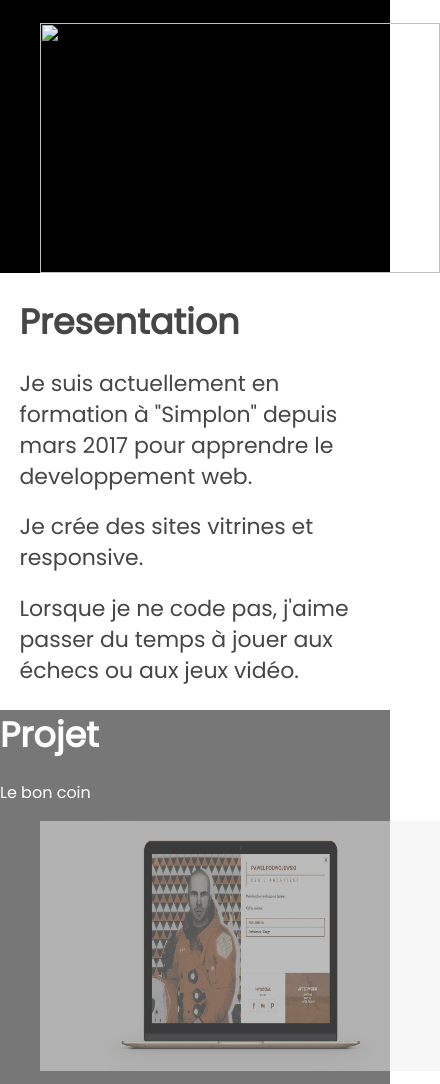
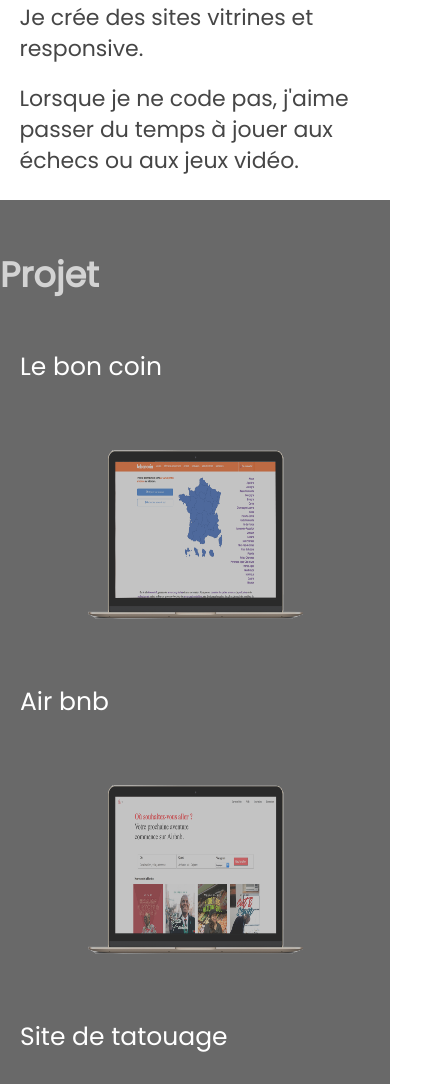
Before and after one commit to Mathieu-Pluquet/portfolio, a plain HTML site: page index.html in a window 390 px wide. Shown: the part 902-1986 px from the top of the page, 440 px wide, since content can reach past the window. Drawn offline with nearby package versions, Linux system fonts and the light colour scheme.

Commit message:
finish mobile

```diff
--- a/css/main.css
+++ b/css/main.css
@@ -1,10 +1,12 @@
 /*! HTML5 Boilerplate v5.3.0 | MIT License | https://html5boilerplate.com/ */
+
 
 /*
  * What follows is the result of much research on cross-browser styling.
  * Credit left inline and big thanks to Nicolas Gallagher, Jonathan Neal,
  * Kroc Camen, and the H5BP dev community and team.
  */
+
 
 /* ==========================================================================
    Base styles: opinionated defaults
@@ -15,6 +17,7 @@ html {
     font-size: 1em;
     line-height: 1.4;
 }
+
 
 /*
  * Remove text-shadow in selection highlight:
@@ -34,6 +37,7 @@ html {
     text-shadow: none;
 }
 
+
 /*
  * A better looking default horizontal rule
  */
@@ -47,20 +51,17 @@ hr {
     padding: 0;
 }
 
+
 /*
  * Remove the gap between audio, canvas, iframes,
  * images, videos and the bottom of their containers:
  * https://github.com/h5bp/html5-boilerplate/issues/440
  */
 
-audio,
-canvas,
-iframe,
-img,
-svg,
-video {
+audio, canvas, iframe, img, svg, video {
     vertical-align: middle;
 }
+
 
 /*
  * Remove default fieldset styles.
@@ -72,6 +73,7 @@ fieldset {
     padding: 0;
 }
 
+
 /*
  * Allow only vertical resizing of textareas.
  */
@@ -79,6 +81,7 @@ fieldset {
 textarea {
     resize: vertical;
 }
+
 
 /* ==========================================================================
    Browser Upgrade Prompt
@@ -91,10 +94,12 @@ textarea {
     padding: 0.2em 0;
 }
 
+
 /* ==========================================================================
    Author's custom styles
    ========================================================================== */
-    *{
+
+* {
     padding: 0;
     margin: 0;
 }
@@ -102,15 +107,12 @@ textarea {
 body {
     font-family: poppins;
 }
+
+
 /*header mobile */
 
 header {
     background-color: black;
-      color: white;
-    }
-
-    .projet {
-      background-color: #777777;
     color: white;
 }
 
@@ -123,13 +125,11 @@ textarea {
     display: flex;
     list-style-type: none;
     justify-content: center;
-
-
 }
 
 .topnav a {
     text-decoration: none;
-      color:#999;
+    color: #999;
 }
 
 .topnav li {
@@ -157,6 +157,7 @@ textarea {
     color: #464646;
 }
 
+
 /*presentation mobile */
 
 .presentation {
@@ -169,28 +170,57 @@ textarea {
 .presentation p {
     margin-top: 20px;
     font-family: poppins;
-
-    }
-
-    img {
-      width: 400px;
-      height: 250px;
 }
 
 h1 {
     font-weight: bold;
     font-size: 35px;
 }
+
+
 /*projet mobile*/
 
+.projet {
+    background-color: #696969;
+    color: white;
+}
+
+.projet p {
+    margin-left: 20px;
+    margin-top: 50px;
+    font-size: 25px;
+}
+
 .projet img {
-      opacity: 0.5;
+    width: 100%;
+    height: 100%;
+    opacity: 0.6;
 }
 
 .projet img:hover {
     opacity: 1;
     transition: 0.5s;
 }
+
+.projet img {
+    display: flex;
+    justify-content: flex-start;
+    display: block;
+    margin: auto;
+}
+
+.projet figure {
+    margin: auto;
+    width: 360px;
+    height: 200px;
+    margin-top: 50px;
+}
+
+.projet h1 {
+    color: lightgrey;
+    padding-top: 50px;
+}
+
 
 /*contact mobile */
 
@@ -251,16 +281,20 @@ textarea {
     padding-top: 30px;
 }
 
+.contact h1 {
+    margin: 0;
+    padding-bottom: 50px;
+    padding-top: 50px;
+}
+
+
 /*media query 768 px */
-
 
 @media (min-width:768px) {
     /*page contact*/
-
     .reseaux {
         flex-direction: row;
     }
-
     .reseau {
         width: 23%;
         margin: auto;
@@ -269,32 +303,18 @@ textarea {
         height: 50px;
         line-height: 50px;
     }
-
     /*page presentation */
-
     .blabla {
         width: 60%;
     }
-
-
+    /*page projet */
 }
-
-
-
-
-
-
-
-
-
-
-
-
 
 
 /* ==========================================================================
    Helper classes
    ========================================================================== */
+
 
 /*
  * Hide visually and from screen readers
@@ -303,6 +323,7 @@ textarea {
 .hidden {
     display: none !important;
 }
+
 
 /*
  * Hide only visually, but have it available for screen readers:
@@ -320,14 +341,14 @@ textarea {
     width: 1px;
 }
 
+
 /*
  * Extends the .visuallyhidden class to allow the element
  * to be focusable when navigated to via the keyboard:
  * https://www.drupal.org/node/897638
  */
 
-.visuallyhidden.focusable:active,
-.visuallyhidden.focusable:focus {
+.visuallyhidden.focusable:active, .visuallyhidden.focusable:focus {
     clip: auto;
     height: auto;
     margin: 0;
@@ -336,6 +357,7 @@ textarea {
     width: auto;
 }
 
+
 /*
  * Hide visually and from screen readers, but maintain layout
  */
@@ -343,6 +365,7 @@ textarea {
 .invisible {
     visibility: hidden;
 }
+
 
 /*
  * Clearfix: contain floats
@@ -356,15 +379,17 @@ textarea {
  *    `:before` to contain the top-margins of child elements.
  */
 
-.clearfix:before,
-.clearfix:after {
-    content: " "; /* 1 */
-    display: table; /* 2 */
+.clearfix:before, .clearfix:after {
+    content: " ";
+    /* 1 */
+    display: table;
+    /* 2 */
 }
 
 .clearfix:after {
     clear: both;
 }
+
 
 /* ==========================================================================
    EXAMPLE Media Queries for Responsive Design.
@@ -376,12 +401,10 @@ textarea {
     /* Style adjustments for viewports that meet the condition */
 }
 
-@media print,
-       (-webkit-min-device-pixel-ratio: 1.25),
-       (min-resolution: 1.25dppx),
-       (min-resolution: 120dpi) {
+@media print, (-webkit-min-device-pixel-ratio: 1.25), (min-resolution: 1.25dppx), (min-resolution: 120dpi) {
     /* Style adjustments for high resolution devices */
 }
+
 
 /* ==========================================================================
    Print styles.
@@ -390,74 +413,52 @@ textarea {
    ========================================================================== */
 
 @media print {
-    *,
-    *:before,
-    *:after,
-    *:first-letter,
-    *:first-line {
+    *, *:before, *:after, *:first-letter, *:first-line {
         background: transparent !important;
-        color: #000 !important; /* Black prints faster:
+        color: #000 !important;
+        /* Black prints faster:
                                    http://www.sanbeiji.com/archives/953 */
         box-shadow: none !important;
         text-shadow: none !important;
     }
-
-    a,
-    a:visited {
+    a, a:visited {
         text-decoration: underline;
     }
-
     a[href]:after {
         content: " (" attr(href) ")";
     }
-
     abbr[title]:after {
         content: " (" attr(title) ")";
     }
-
     /*
      * Don't show links that are fragment identifiers,
      * or use the `javascript:` pseudo protocol
      */
-
-    a[href^="#"]:after,
-    a[href^="javascript:"]:after {
+    a[href^="#"]:after, a[href^="javascript:"]:after {
         content: "";
     }
-
-    pre,
-    blockquote {
+    pre, blockquote {
         border: 1px solid #999;
         page-break-inside: avoid;
     }
-
     /*
      * Printing Tables:
      * http://css-discuss.incutio.com/wiki/Printing_Tables
      */
-
     thead {
         display: table-header-group;
     }
-
-    tr,
-    img {
+    tr, img {
         page-break-inside: avoid;
     }
-
     img {
         max-width: 100% !important;
     }
-
-    p,
-    h2,
-    h3 {
+    p, h2, h3 {
         orphans: 3;
         widows: 3;
     }
-
-    h2,
-    h3 {
+    h2, h3 {
         page-break-after: avoid;
     }
 }
--- a/index.html
+++ b/index.html
@@ -1,5 +1,6 @@
 <!doctype html>
 <html class="no-js" lang="">
+
 <head>
     <meta charset="utf-8">
     <meta http-equiv="x-ua-compatible" content="ie=edge">
@@ -17,6 +18,7 @@
     <script src="js/vendor/modernizr-2.8.3.min.js"></script>
 
 </head>
+
 <body>
     <!--[if lt IE 8]>
             <p class="browserupgrade">You are using an <strong>outdated</strong> browser. Please <a href="http://browsehappy.com/">upgrade your browser</a> to improve your experience.</p>
@@ -27,11 +29,7 @@
     <!-- start of header -->
 
     <header>
-          <aside>
-            <figure>
-              <img src="" alt="">
-            </figure>
-          </aside>
+
 
         <nav class="topnav">
             <li><a href="">Presentation</a></li>
@@ -57,30 +55,35 @@
     <div class="presentation">
         <div class="blabla">
             <h1>Presentation</h1>
-            <p>Je suis actuellement en formation à "Simplon" depuis mars 2017 pour
-            apprendre le developpement web.</p>
+            <p>Je suis actuellement en formation à "Simplon" depuis mars 2017 pour apprendre le developpement web.</p>
             <p>Je crée des sites vitrines et responsive.</p>
-            <p>Lorsque je ne code pas, j'aime passer du temps à jouer aux échecs
-            ou aux jeux vidéo.</p>
+            <p>Lorsque je ne code pas, j'aime passer du temps à jouer aux échecs ou aux jeux vidéo.</p>
         </div>
     </div>
 
     <!-- end of presentation  -->
 
     <!-- start of projet  -->
+
     <div class="projet">
 
 
         <h1>Projet</h1>
 
         <p>Le bon coin</p>
-            <a href=""><figure><img src="img/boncoin.jpg" alt=""></figure></a>
+        <a href="file:///Users/mathieu/projet/s6/le%20bon%20coin/index.html">
+            <figure><img src="img/leboncoin.png" alt=""></figure>
+        </a>
         <p>Air bnb</p>
-            <a href=""><figure><img src="img/boncoin.jpg" alt=""></figure></a>
+        <a href="file:///Users/mathieu/projet/s4/projet/airbnb/index.html">
+            <figure><img src="img/airbnb.png" alt=""></figure>
+        </a>
         <p>Site de tatouage</p>
-            <a href=""><figure><img src="img/boncoin.jpg" alt=""></figure></a>
-            <figure><img src="" alt=""></figure>
+        <a href="file:///Users/mathieu/projet/s4/projet/tatoo/index.html">
+            <figure><img src="img/tatoo.png" alt=""></figure>
+        </a>
     </div>
+
     <!-- end of projet  -->
 
     <!-- start of contact  -->
@@ -91,7 +94,7 @@
             <h1>Contact</h1>
             <div>
                 <p class="p1">Contactez moi pour toutes demandes de projet ou autres</p>
-            <a class="reseau lettre"href=""><i class="fa fa-envelope-o fa" aria-hidden="true"> message</i></a>
+                <a class="reseau lettre" href=""><i class="fa fa-envelope-o fa" aria-hidden="true"> message</i></a>
                 <p class="p2">Vous pouvez me suivre sur Twitter, regarder mon Github ou m'envoyer un mail</p>
             </div>
 
@@ -106,18 +109,29 @@
 
 
     <script src="https://code.jquery.com/jquery-1.12.0.min.js"></script>
-        <script>window.jQuery || document.write('<script src="js/vendor/jquery-1.12.0.min.js"><\/script>')</script>
+    <script>
+        window.jQuery || document.write('<script src="js/vendor/jquery-1.12.0.min.js"><\/script>')
+    </script>
     <script src="js/plugins.js"></script>
     <script src="js/main.js"></script>
 
     <!-- Google Analytics: change UA-XXXXX-X to be your site's ID. -->
     <script>
-            (function(b,o,i,l,e,r){b.GoogleAnalyticsObject=l;b[l]||(b[l]=
-            function(){(b[l].q=b[l].q||[]).push(arguments)});b[l].l=+new Date;
-            e=o.createElement(i);r=o.getElementsByTagName(i)[0];
-            e.src='https://www.google-analytics.com/analytics.js';
-            r.parentNode.insertBefore(e,r)}(window,document,'script','ga'));
-            ga('create','UA-XXXXX-X','auto');ga('send','pageview');
+        (function(b, o, i, l, e, r) {
+            b.GoogleAnalyticsObject = l;
+            b[l] || (b[l] =
+                function() {
+                    (b[l].q = b[l].q || []).push(arguments)
+                });
+            b[l].l = +new Date;
+            e = o.createElement(i);
+            r = o.getElementsByTagName(i)[0];
+            e.src = 'https://www.google-analytics.com/analytics.js';
+            r.parentNode.insertBefore(e, r)
+        }(window, document, 'script', 'ga'));
+        ga('create', 'UA-XXXXX-X', 'auto');
+        ga('send', 'pageview');
     </script>
 </body>
+
 </html>
```
Also changed, not shown: img/airbnb.png (added), img/leboncoin.png (added), img/tatoo.png (added). Lines whose indentation alone changed are shown as unchanged.
